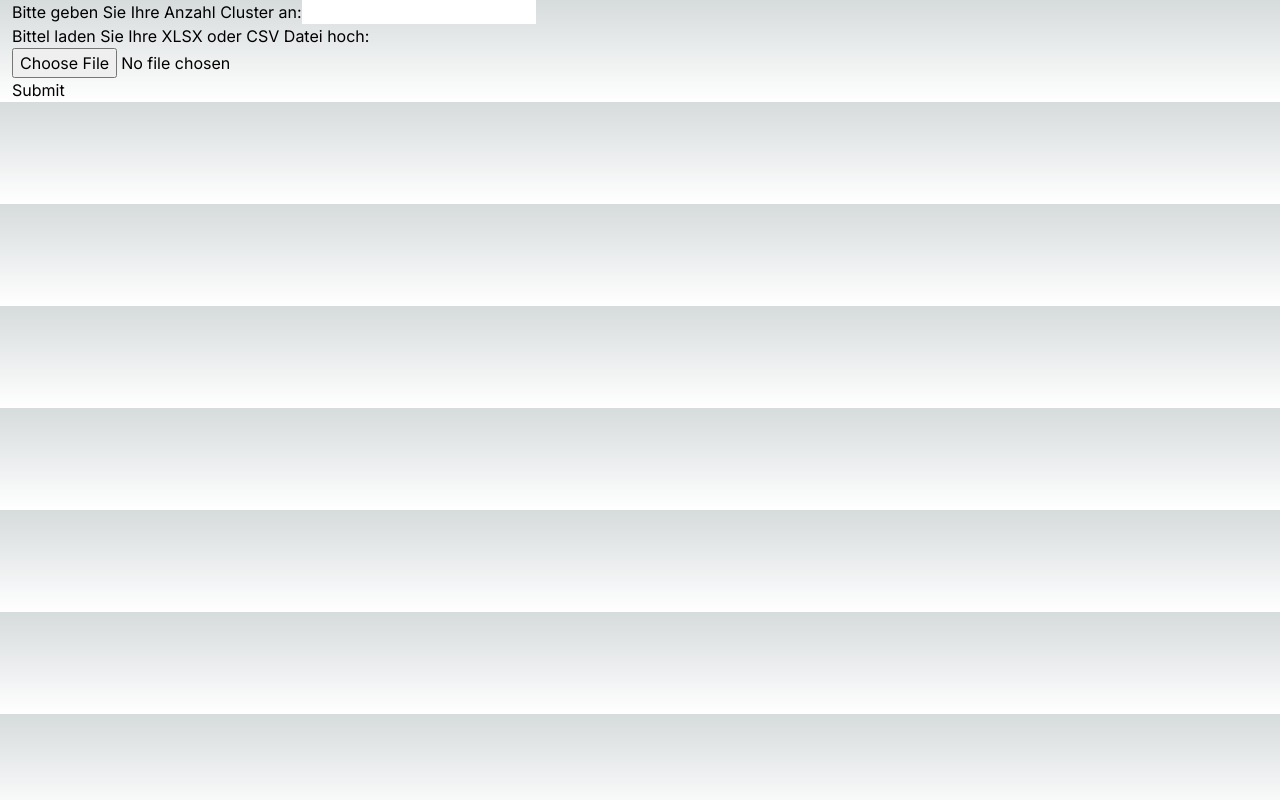
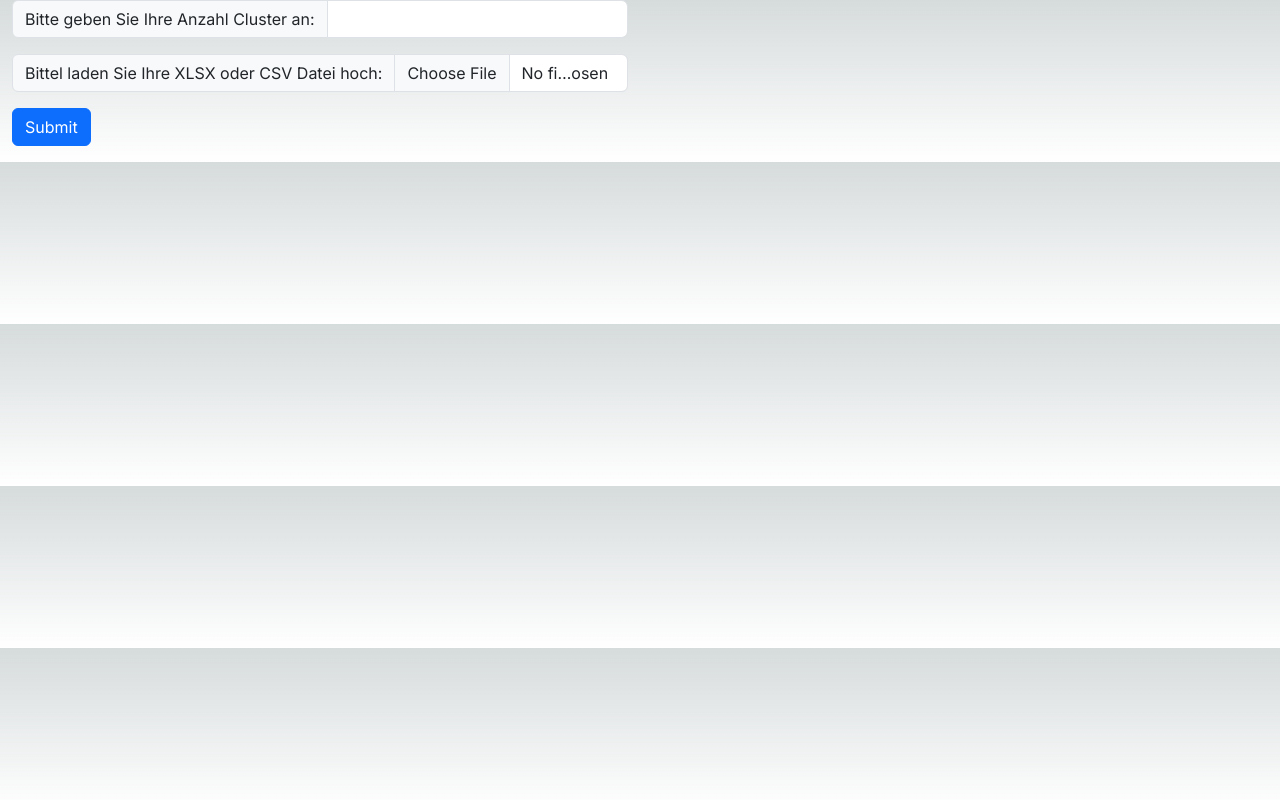
Before and after one commit to felixkru/PP2023, a Next.js app in the folder pp-2023/: page /kmeans in a window 1280 px wide. Built offline with nearby package versions, Linux system fonts and the light colour scheme.

Commit message:
update server rendered DOM add bootstrap styling to input files

```diff
--- a/pp-2023/src/app/kmeans/client-elements.js
+++ b/pp-2023/src/app/kmeans/client-elements.js
@@ -5,12 +5,10 @@ import {kMeansAlgorithm} from '../utils/kmeans';
 
 function CustomElements() {
 
-    const gridRow = 'row';
-    const gridColumn = 'col-12 col-md-6';
-    const gridCell = 'grid-cell';
-    const inputK = 'inputK';
-    const inputDataFile = 'inputDataFile';
-    const btnSubmit = 'btn-submit'
+    const gridCell = 'grid-cell input-group mb-3';
+    const inputK = 'inputK form-control';
+    const inputDataFile = 'inputDataFile form-control';
+    const btnSubmit = 'btn-submit btn btn-primary'
 
     const dataSet = [
         [2, 3, 4],
@@ -40,23 +38,19 @@ function CustomElements() {
     }, []);
 
     return (
-        <div className={gridRow}>
-            <div className={gridColumn}>
         <form id="formKMeans">
             <div className={gridCell}>
-                        <label htmlFor="input-k">Bitte geben Sie Ihre Anzahl Cluster an:</label>
+                <label className='input-group-text' htmlFor="input-k">Bitte geben Sie Ihre Anzahl Cluster an:</label>
                 <input id="input-k" className={inputK} type={"number"} required={true}/>
             </div>
             <div className={gridCell}>
-                        <label htmlFor="inputDataFile">Bittel laden Sie Ihre XLSX oder CSV Datei hoch:</label>
+                <label className='input-group-text' htmlFor="inputDataFile">Bittel laden Sie Ihre XLSX oder CSV Datei hoch:</label>
                 <input id="inputDataFile" className={inputDataFile} type={"file"}/>
             </div>
             <div className={gridCell}>
                 <button form="formKmeans" className={btnSubmit} type={"submit"}>Submit</button>
             </div>
         </form>
-            </div>
-        </div>
     );
 }
 
--- a/pp-2023/src/app/kmeans/page.js
+++ b/pp-2023/src/app/kmeans/page.js
@@ -2,9 +2,17 @@ import ClientElements from '../kmeans/client-elements'
 import 'server-only';
 
 export default function SiteKMeans() {
+
+    const gridRow = 'row';
+    const gridColumn = 'col-12 col-md-6';
+
     return (
         <div className="container">
-            <ClientElements/>
+            <div className={gridRow}>
+                <div className={gridColumn}>
+                    <ClientElements/>
+                </div>
+            </div>
         </div>
     );
 };
```
Lines whose indentation alone changed are shown as unchanged.
